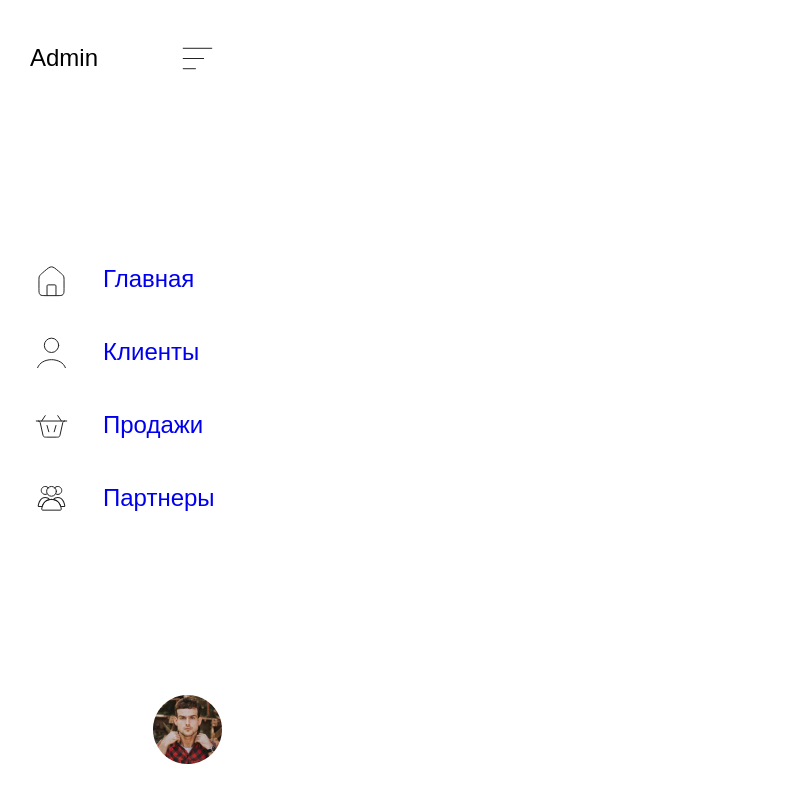
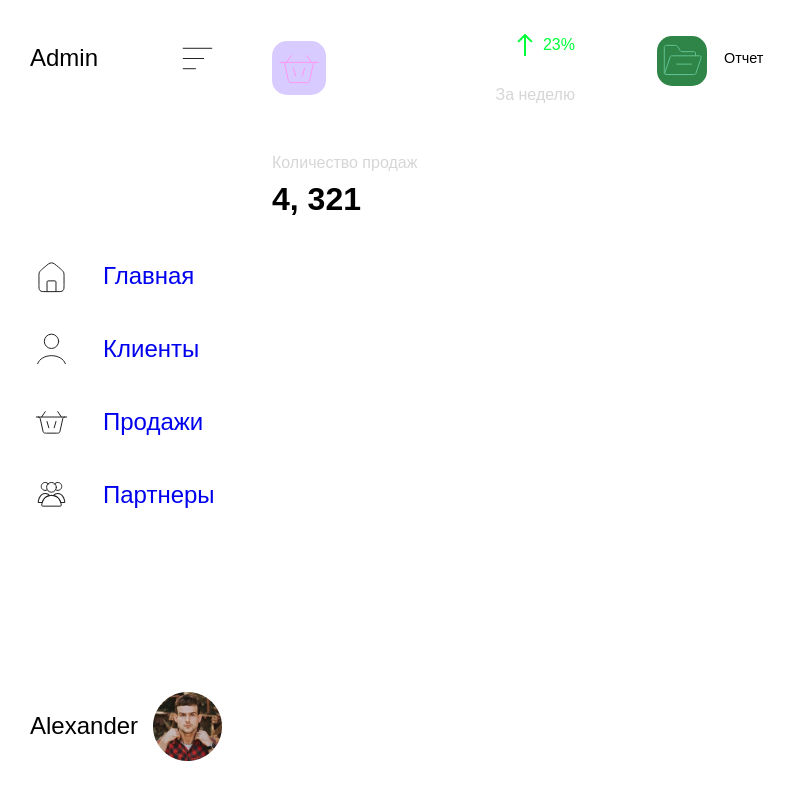
Before and after one commit to Fantom716/Admin-Me, a React (Create React App) app: page / in a window 1280 px wide. Shown: the top 792 px of the page, without its empty margins (0-794 px from the left). Built offline with nearby package versions, Linux system fonts and the light colour scheme.

Commit message:
Ready small and big card

```diff
--- a/src/App.js
+++ b/src/App.js
@@ -6,7 +6,7 @@ import Navigation from './components/nav/navigation.jsx'
 function App() {
   return (
     <>
-      <Navigation />
+      <Navigation name="Alexander" />
       <BigCard />
       <SmallCard />
     </>
--- a/src/components/cards/big card/big-card.module.css
+++ b/src/components/cards/big card/big-card.module.css
@@ -1,5 +1,4 @@
 .wrapperCard {
-    border: 1px solid #000000;
     padding: 20px;
     font-family: 'Montserrat', sans-serif;
     max-width: 339px;
@@ -47,5 +46,6 @@
 
 .footerCount {
     font-size: 2rem;
+    margin: 0px;
     font-weight: 700;
 }
--- a/src/components/cards/small card/small-card.module.css
+++ b/src/components/cards/small card/small-card.module.css
@@ -1,3 +1,15 @@
 .cardWrapper {
     font-family: 'Montserrat', sans-serif;
+    padding: 36px 71px 35px 26px;
+    border-radius: 14px;
+    display: flex;
+    gap: 17px;
+    max-height: 121px;
+    height: 100%;
+    font-size: .9rem;
 }
+
+.cardWrapper:hover {
+    cursor: pointer;
+    background-color: #f9f9f9;
+}
--- a/src/index.css
+++ b/src/index.css
@@ -7,6 +7,10 @@ body {
   -moz-osx-font-smoothing: grayscale;
 }
 
+#root {
+  display: flex;
+}
+
 code {
   font-family: source-code-pro, Menlo, Monaco, Consolas, 'Courier New',
     monospace;
```
